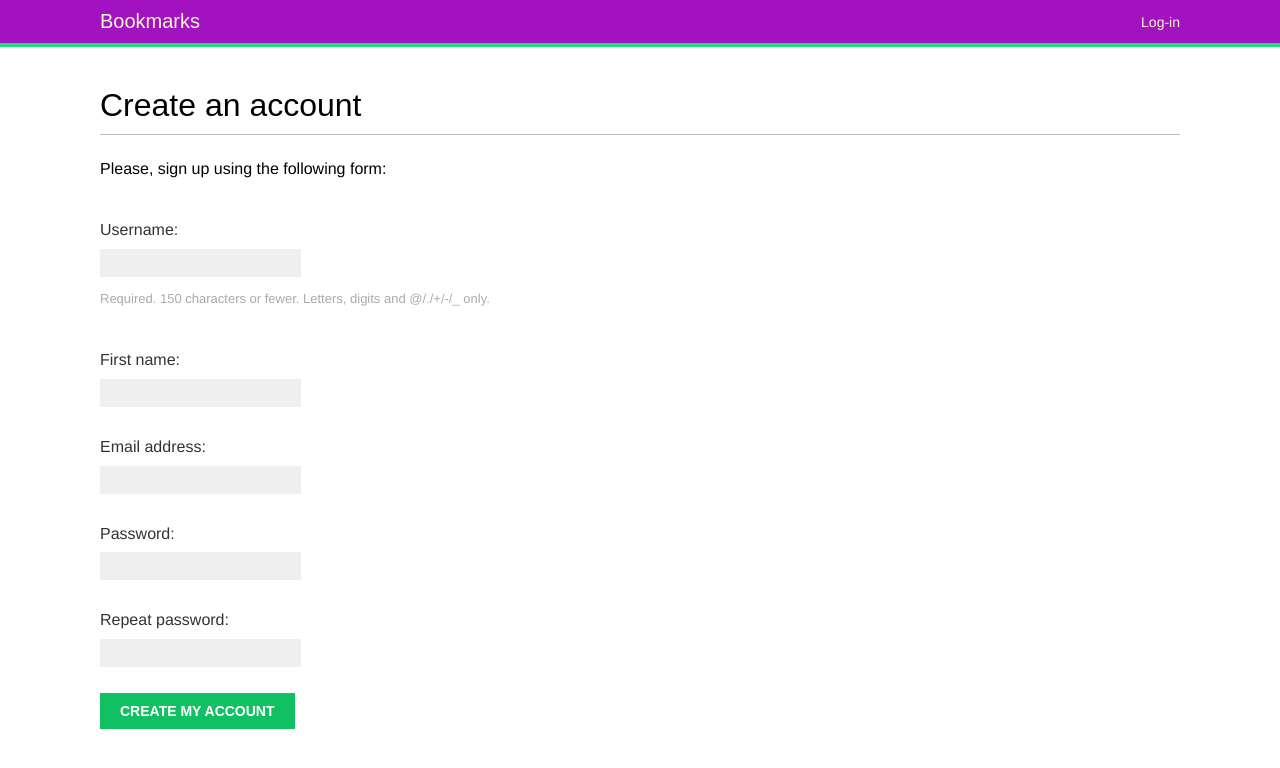
After one commit to jessc1/Bookmarks-App, a Django app: page /account/register/ in a window 1280 px wide. The commit adds this page. Shown: the top 768 px of the page. Run offline with Django 3.2, Linux system fonts and the light colour scheme; some web fonts are replaced.

Commit message:
User registration and user profiles

```diff
--- a/account/forms.py
+++ b/account/forms.py
@@ -1,4 +1,21 @@
 from django import forms
+from django.contrib.auth.models import User
 class LoginForm(forms.Form):
     username = forms.CharField()
     password = forms.CharField(widget=forms.PasswordInput)
+
+class UserRegistrationForm(forms.ModelForm):
+    password = forms.CharField(label='Password',
+                               widget=forms.PasswordInput)
+    password2 = forms.CharField(label='Repeat password',
+                                widget=forms.PasswordInput)
+
+    class Meta:
+        model = User
+        fields = ('username', 'first_name', 'email')
+
+    def clean_password2(self):
+        cd = self.cleaned_data
+        if cd['password'] != cd ['password2']:
+            raise forms.ValidationError('Password don\'t match')
+        return cd ['password2']
--- /dev/null
+++ b/account/templates/account/register.html
@@ -0,0 +1,11 @@
+{% extends "base.html" %}
+{% block title %} Create an account {% endblock %}
+{% block content %}
+    <h1>Create an account</h1>
+    <p>Please, sign up using the following form: </p>
+    <form method="post">
+        {{user_form.as_p}}
+        {% csrf_token %}
+        <p><input type = "submit" value = "Create my account"></p>
+    </form>
+{% endblock %}
--- /dev/null
+++ b/account/templates/account/register_done.html
@@ -0,0 +1,6 @@
+{% extends "base.html" %}
+{% block title %} Welcome {% endblock %}
+{% block content %}
+    <h1>Welcome {{ new_user.first_name}}!</h1>
+    <p> Your account has been sucessfully created. Now you can <a href ="{%url "login"%}">Log in</a></p>
+{% endblock %}
--- a/account/templates/base.html
+++ b/account/templates/base.html
@@ -23,7 +23,7 @@
   {% endif %}
   <span class="user">
     {% if request.user.is_authenticated %}
-      Hello{{ request.user.first_name }},
+      Hello  {{ request.user.first_name }},
 
       <a href="{% url "logout" %}">Logout</a>
     {% else %}
--- a/account/templates/registration/login.html
+++ b/account/templates/registration/login.html
@@ -10,7 +10,7 @@
             Please try again.
         </p>
     {% else %}
-        <p>Please, use the following form to log-in:</p>
+    <p>Please, use the following form to log-in. If you don't have an account <a href="{% url "register" %}">register here</a></p>
     {% endif %}
     <div class= "login-form">
         <form action="{% url 'login' %}" method="post">
--- a/account/urls.py
+++ b/account/urls.py
@@ -1,4 +1,4 @@
-from django.urls import path
+from django.urls import path, include
 from django.contrib.auth import views as auth_views
 from . import views
 
@@ -7,6 +7,8 @@ urlpatterns=[
     #previous login vieew
     #path('login/', views.user_login, name='login'),
     path('', views.dashboard, name= 'dashboard'),
+    path('', include('django.contrib.auth.urls')),
+    path('register/', views.register, name='register'),
     path('login/', auth_views.LoginView.as_view(), name = 'login'),
     path('logout/', auth_views.LogoutView.as_view(), name='logout'),
     path('password_change/', auth_views.PasswordChangeView.as_view(),
--- a/account/views.py
+++ b/account/views.py
@@ -1,7 +1,7 @@
 from django.http import HttpResponse
 from django.shortcuts import render
 from django.contrib.auth import authenticate, login
-from .forms import LoginForm
+from .forms import LoginForm, UserRegistrationForm
 from django.contrib.auth.decorators import login_required
 
 
@@ -34,3 +34,24 @@ def dashboard(request):
     return render(request,
                   'account/dashboard.html',
                   {'section': 'dashboard'})
+
+def register(request):
+    if request.method == 'POST':
+        user_form = UserRegistrationForm(request.POST)
+        if user_form.is_valid():
+            # Create a new user object bus avoid saving it yet
+            new_user = user_form.save(commit = False)
+            # Set the chosen password
+            new_user.set_password(
+                user_form.cleaned_data['password'])
+            # Save the User object
+            new_user.save()
+            return render(request,
+                          'account/register_done.html',
+                          {'new_user': new_user})
+
+    else:
+        user_form = UserRegistrationForm()
+    return render(request,
+                  'account/register.html',
+                  {'user_form':user_form})
```
Also changed, not shown: db.sqlite3.
